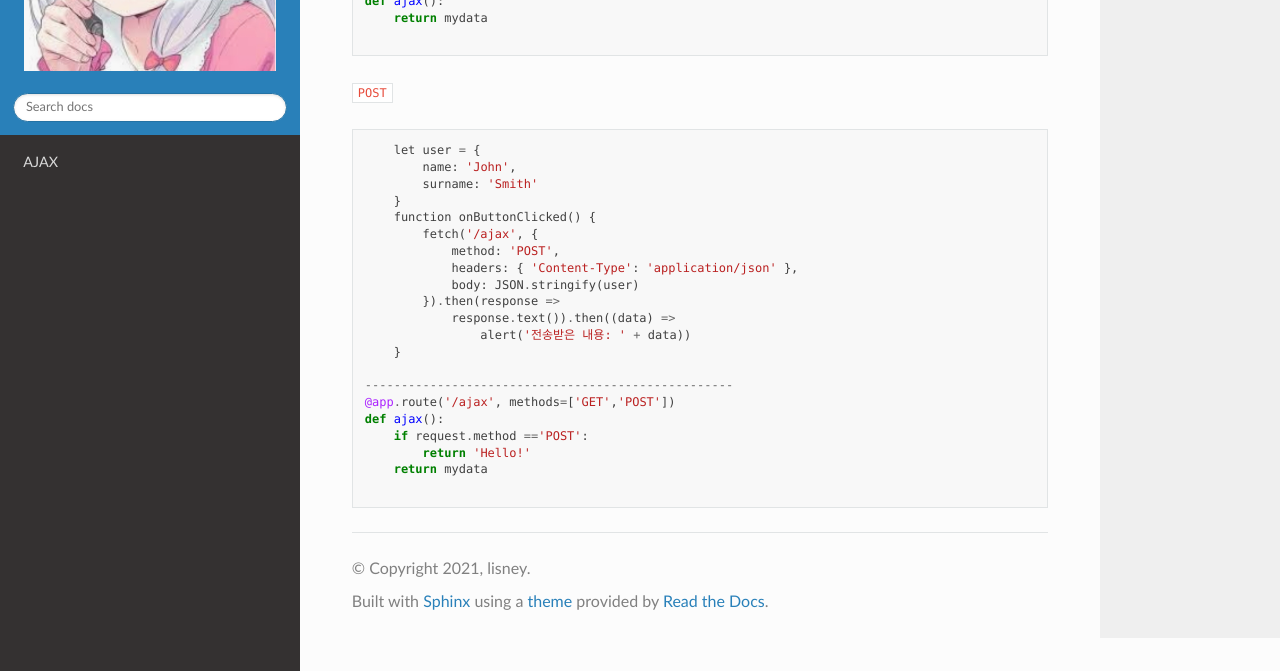
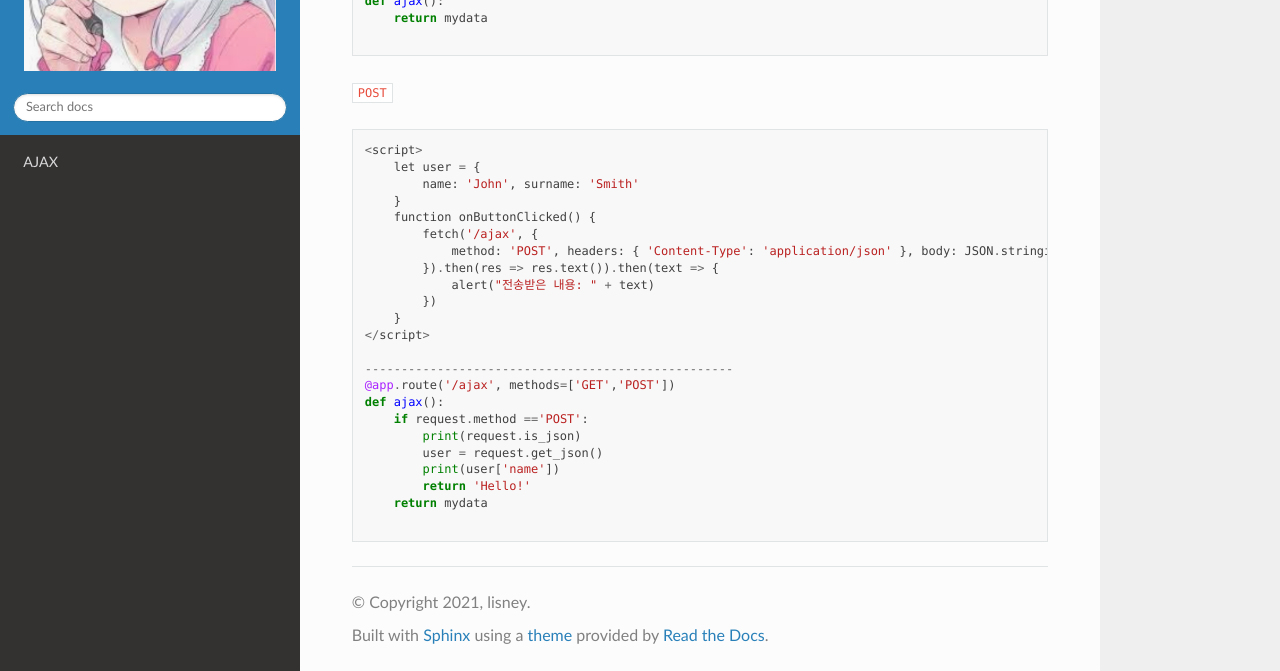
Before and after one commit to lisney/RTD, a Sphinx documentation site: the page built from docs/source/new/flaskajax.md, in a window 1280 px wide and 900 px high, scrolled down 695 px, cut to the strip 229-900 px from the top of the window. Built offline with Sphinx 7.4.7 and the Read the Docs theme 2.0.0, drawn with Linux system fonts in a browser that asks for light colours; pages that are not in the unit, such as notebooks, are missing from menus.

Commit message:
Update flaskajax.md

````diff
--- a/docs/source/new/flaskajax.md
+++ b/docs/source/new/flaskajax.md
@@ -38,24 +38,26 @@ def ajax():
 `POST`
 
 ```
+<script>
     let user = {
-        name: 'John',
-        surname: 'Smith'
+        name: 'John', surname: 'Smith'
     }
     function onButtonClicked() {
         fetch('/ajax', {
-            method: 'POST',
-            headers: { 'Content-Type': 'application/json' },
-            body: JSON.stringify(user)
-        }).then(response =>
-            response.text()).then((data) =>
-                alert('전송받은 내용: ' + data))
+            method: 'POST', headers: { 'Content-Type': 'application/json' }, body: JSON.stringify(user)
+        }).then(res => res.text()).then(text => {
+            alert("전송받은 내용: " + text)
+        })
     }
+</script>
 
 ---------------------------------------------------
 @app.route('/ajax', methods=['GET','POST'])
 def ajax():
     if request.method =='POST':
+        print(request.is_json)
+        user = request.get_json()
+        print(user['name'])
         return 'Hello!'
     return mydata
 
````
